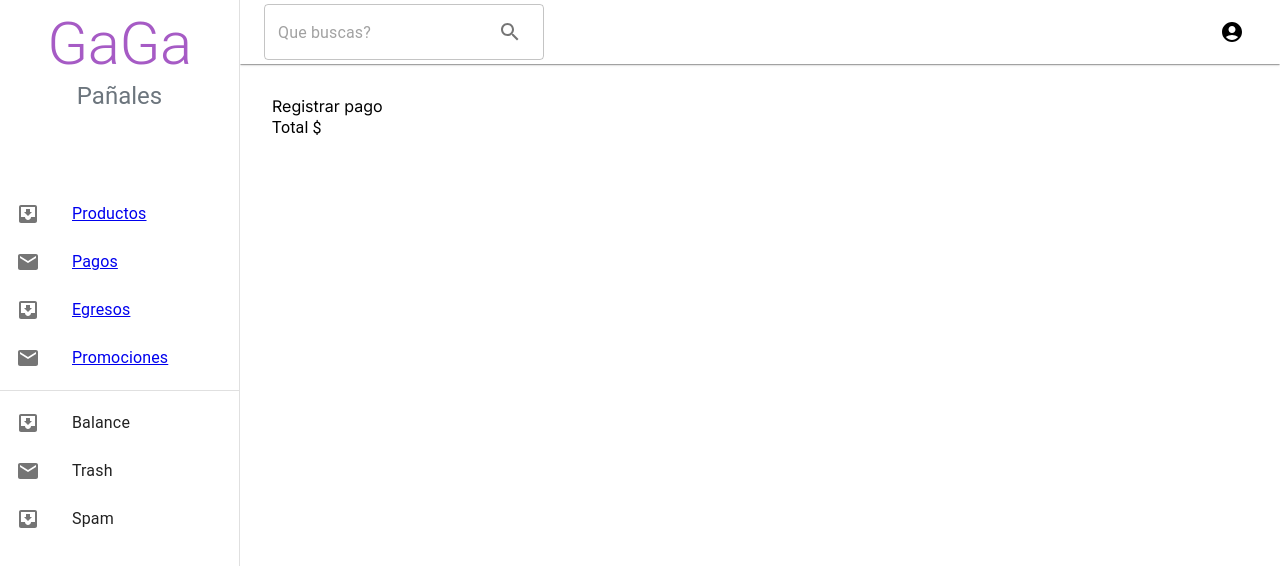
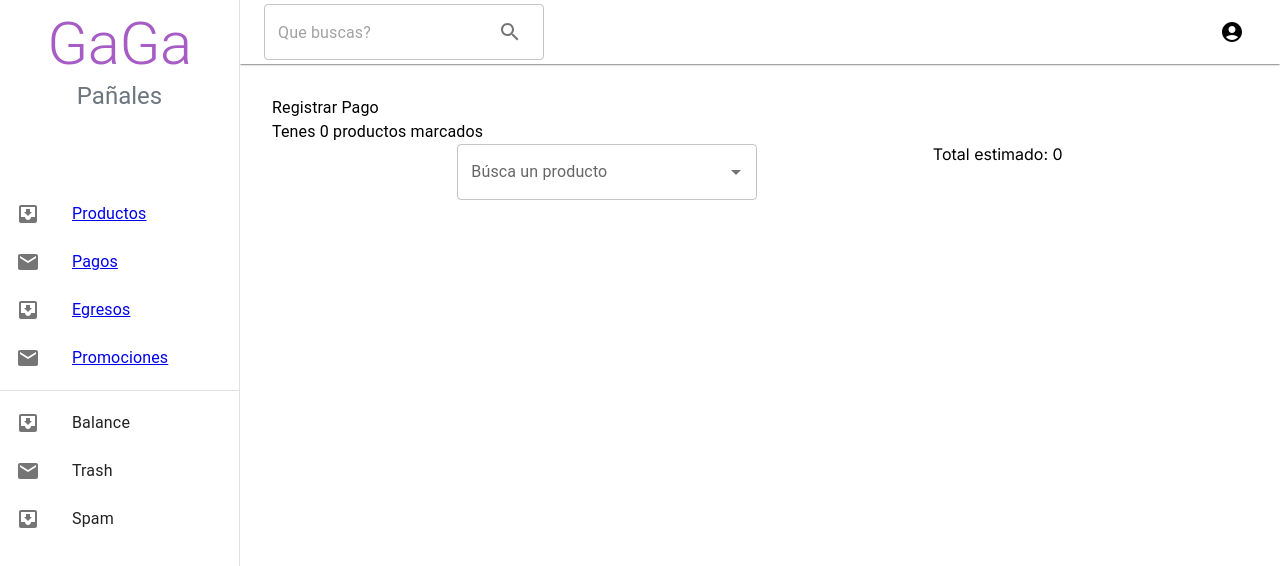
Before and after one commit to MarcosIsmael/app-gestion, a Next.js app: page /dashboard/pagos in a window 1280 px wide. Shown: the top 566 px of the page. Built offline with nearby package versions, Linux system fonts and the light colour scheme.

Commit message:
registro de pagos recibe productos por url

```diff
--- a/src/app/dashboard/page.tsx
+++ b/src/app/dashboard/page.tsx
@@ -4,13 +4,11 @@ import { IngresoDelMesComponent } from '../components/dashboard/IngresoDelMesCom
 
 const DashboardPage = () => {
   return (
-    <Box display={'flex'} flexDirection={'row'} gap={4}>
+    <Box display={'flex'} flexDirection={'row'} justifyContent={'center'} flexWrap={'wrap'} gap={4}>
       <IngresoDelMesComponent/>
       <IngresoDelMesComponent/>
       <IngresoDelMesComponent/>
       <IngresoDelMesComponent/>
-
-
     </Box>
   )
 }
--- a/src/app/dashboard/pagos/page.tsx
+++ b/src/app/dashboard/pagos/page.tsx
@@ -1,26 +1,106 @@
 'use client'
 
-import { Box, TextField, Typography } from "@mui/material"
-import { useSearchParams } from 'next/navigation'
-import { useLayoutEffect, useState } from "react"
+import { Autocomplete, Box, Collapse, IconButton, List, ListItem, ListItemText, TextField, Typography } from "@mui/material"
+import { useRouter, useSearchParams } from 'next/navigation'
+import DeleteIcon from '@mui/icons-material/Delete';
+import AddIcon from '@mui/icons-material/Add';
+import RemoveIcon from '@mui/icons-material/Remove';
+import { useLayoutEffect, useState, useMemo } from "react"
 export type PagosParams = { id: string }
 export type ProductForm = object
+
+export type Producto = {
+  label: string,
+  cod: number,
+  precio: number
+  cantidad: number
+}
+const opcionesProductos = [
+  { label: 'Babysec G x 60', cod: 1, precio: 13000 },
+  { label: 'Babysec M x 68', cod: 2, precio: 13500 },
+  { label: 'Babysec XG x 52', cod: 3, precio: 14000 },
+
+]
+
 const PagosPage = () => {
   const search = useSearchParams()
-  const [productForm, setProductForm] = useState<ProductForm >()
+  const [productos, setProductos] = useState<Producto[]>([])
+  const [estimadoTotal, setEstimadoTotal] = useState(0)
+  useLayoutEffect(() => {
+    //LLamada a la api o db para obtener la informacion completa del producto recibido por url
+    let productosMarcados: Producto[] = []
+    search.getAll('cod').forEach(p => {
+      const productoDB = opcionesProductos.find(pr => pr.cod === Number(p))
+      if (productoDB) productosMarcados.push({ ...productoDB, cantidad: 1 })
+    })
+    setProductos(productosMarcados)
+    setEstimadoTotal(productosMarcados.reduce((acc, producto) => {
+      return acc + producto.precio;
+    }, 0))
+  }, [])
 
   return (
-    <div>Registrar pago
-      {search.getAll('cod').map((id, index) => {
-        console.log('??', id)
-        return (
-          <Box m={2} display={'flex'} justifyContent={'center'} gap={2}>
-            <TextField key={index + id} disabled variant="outlined" label='Nombre producto' placeholder="Nombre producto" defaultValue={id} />
-            {/* <TextField key={index + id + 'cantidad'} value={ productForm[id] ? productForm[id].cantidad : '0'} onChange={(e) => setProductForm({ ...productForm, [id]: { cantidad: Number(e.target.value) } })} variant="outlined" label='Cantidad' placeholder="cantidad" type="number" defaultValue={1} /> */}
+    <div>
+      <Typography>Registrar Pago</Typography>
+      <Typography component={'span'}> Tenes {search.getAll('cod').length} productos marcados</Typography>
+      <Box display={'flex'} flexDirection={'column'} width={'80%'} m={'auto'}>
+        <Box display={'flex'} justifyContent={'space-around'}>
+          <Autocomplete
+            clearOnEscape
+            disablePortal
+            getOptionDisabled={(opcion) => Boolean(productos.find(p => p.cod === opcion.cod))}
+            loading={true}
+            id="autocomplete-registrar-pago-productos"
+            options={opcionesProductos}
+            sx={{ width: 300 }}
+            renderInput={(params) => <TextField {...params} label="Búsca un producto" />}
+            onChange={(e, value) => {
+              if (value) setProductos([...productos, { ...value, cantidad: 1 }])
+            }}
+          />
+          <Box component={'span'}>
+            Total estimado: {estimadoTotal}
           </Box>
-        )
-      })}
-      <Typography>Total $</Typography>
+        </Box>
+        <List dense >
+          {productos.map((producto, index) => (
+            <ListItem key={producto.cod + index+'k'}
+              secondaryAction={
+                <Box display={'flex'} gap={2} flexDirection={'row'}>
+                  <IconButton edge="end" aria-label="agregar" onClick={() => {
+                    setProductos(productos.map(p => p.cod == producto.cod ? { ...p, cantidad: p.cantidad + 1 } : p))
+                    setEstimadoTotal(estimadoTotal + producto.precio)
+                  }} >
+                    <AddIcon />
+                  </IconButton>
+                  <Box alignContent={'center'}>
+                    {producto.cantidad}
+                  </Box>
+                  <IconButton edge="end" aria-label="remover"
+                  onClick={() => {
+                    setProductos(productos.map(p => p.cod == producto.cod && p.cantidad > 1 ? { ...p, cantidad: p.cantidad - 1 } : p))
+                    setEstimadoTotal(estimadoTotal - producto.precio)
+                  }}>
+                    <RemoveIcon />
+                  </IconButton>
+                  <IconButton edge="end" aria-label="borrar"
+                  onClick={() => {
+                    setProductos(productos.filter(p => p.cod !== producto.cod))
+                    setEstimadoTotal(estimadoTotal - (producto.precio * producto.cantidad))
+                    }}>
+                    <DeleteIcon color="error" />
+                  </IconButton>
+                </Box>
+              }
+            >
+              <ListItemText primary={producto.label} secondary={`Precio $${producto.precio}`} />
+            </ListItem>
+          ))}
+
+
+        </List>
+
+      </Box>
 
     </div>
   )
```
Also changed, not shown: src/app/components/productos/TarjetaProductoComponent.tsx (+9 -7 lines), src/app/dashboard/productos/page.tsx (+8 -2 lines).
